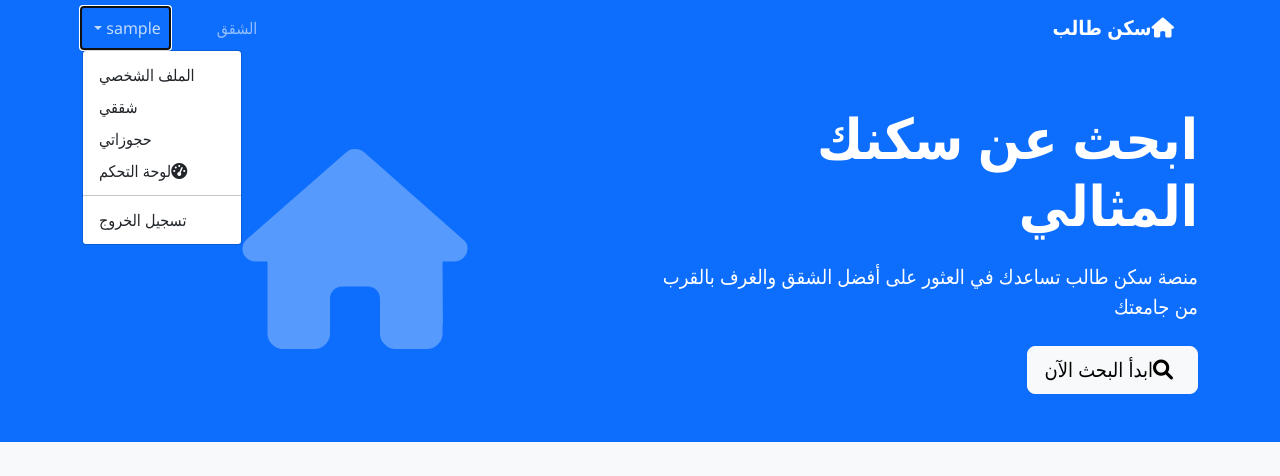
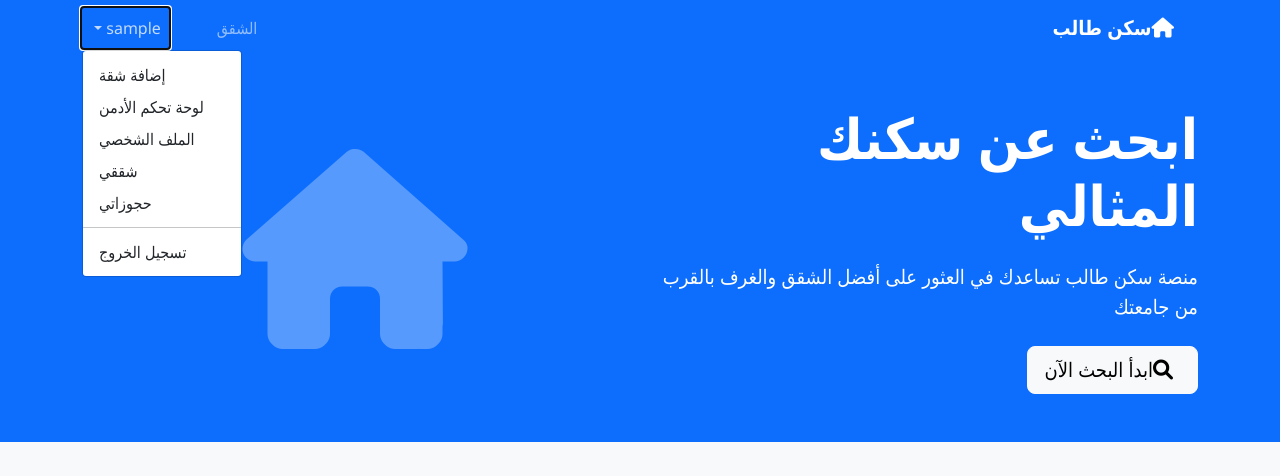
Before and after one commit to ibrahemmaher900/student-housing, a Django app: page / in a window 1280 px wide, after a click on "sample". Shown: the top 476 px of the page. Run offline with Django 4.2, Linux system fonts and the light colour scheme; a user stored in the database is signed in; tables that the repository leaves empty hold one stand-in row (values such as "Sample post"); grey boxes marked "Sample" are stand-in pictures; data that the repository does not hold is empty.

Commit message:
استعادة تصميم النافبار القديم مع جميع التعديلات والروابط الجديدة

```diff
--- a/templates/base/base.html
+++ b/templates/base/base.html
@@ -21,18 +21,15 @@
             <a class="navbar-brand" href="{% url 'home' %}">
                 <i class="fas fa-home me-2"></i>سكن طالب
             </a>
-
             <button class="navbar-toggler" type="button" data-bs-toggle="collapse" data-bs-target="#navbarNav">
                 <span class="navbar-toggler-icon"></span>
             </button>
-
             <div class="collapse navbar-collapse" id="navbarNav">
                 <ul class="navbar-nav me-auto">
                     <li class="nav-item">
                         <a class="nav-link" href="{% url 'apartment_list' %}">الشقق</a>
                     </li>
                 </ul>
-
                 <ul class="navbar-nav">
                     {% if user.is_authenticated %}
                         <li class="nav-item dropdown">
@@ -40,12 +37,15 @@
                                 {{ user.username }}
                             </a>
                             <ul class="dropdown-menu">
+                                <li><a class="dropdown-item" href="{% url 'add_apartment' %}">إضافة شقة</a></li>
+                                {% if user.is_staff or user.is_superuser %}
+                                    <li><a class="dropdown-item" href="{% url 'admin_dashboard' %}">لوحة تحكم الأدمن</a></li>
+                                {% else %}
+                                    <li><a class="dropdown-item" href="{% url 'owner_dashboard' %}">لوحة تحكم المالك</a></li>
+                                {% endif %}
                                 <li><a class="dropdown-item" href="{% url 'profile' %}">الملف الشخصي</a></li>
                                 <li><a class="dropdown-item" href="{% url 'my_apartments' %}">شققي</a></li>
                                 <li><a class="dropdown-item" href="{% url 'my_bookings' %}">حجوزاتي</a></li>
-                                <li><a class="dropdown-item" href="{% url 'owner_dashboard' %}">
-                                    <i class="fas fa-tachometer-alt me-2"></i>لوحة التحكم
-                                </a></li>
                                 <li><hr class="dropdown-divider"></li>
                                 <li><a class="dropdown-item" href="{% url 'logout' %}">تسجيل الخروج</a></li>
                             </ul>
```
